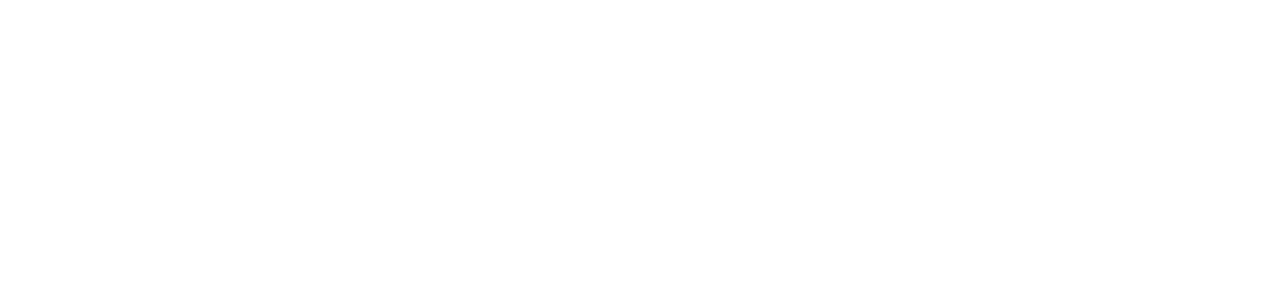
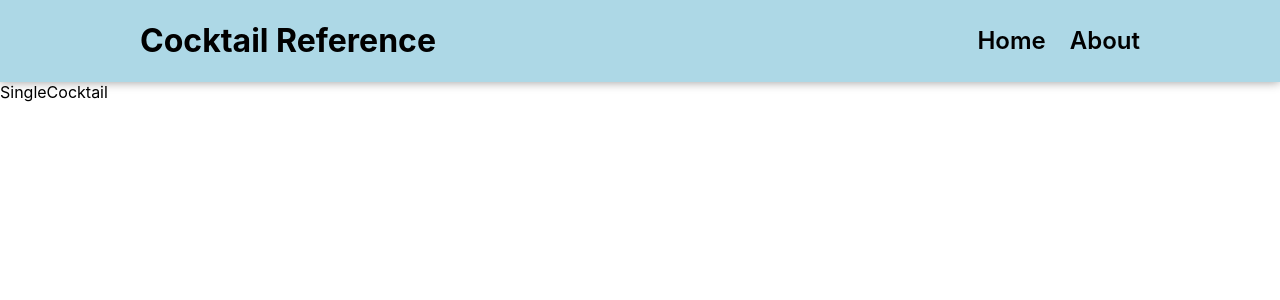
Before and after one commit to atklenner/component-practice, a React (Create React App) app: page /cocktails/1 in a window 1280 px wide. Before the commit this address had no page. Shown: the top 300 px of the page. Built offline with nearby package versions, Linux system fonts and the light colour scheme.

Commit message:
Complete header and routes

```diff
--- a/src/App.js
+++ b/src/App.js
@@ -35,7 +35,7 @@
         <Route path="/navbar" element={<Navbar />} />
         <Route path="/sidebar" element={<Sidebar />} />
         <Route path="/cart" element={<Cart />} />
-        <Route path="/cocktails" element={<Cocktails />} />
+        <Route path="/cocktails/*" element={<Cocktails />} />
       </Routes>
     </>
   );
--- a/src/pages/Cocktails/Cocktails.js
+++ b/src/pages/Cocktails/Cocktails.js
@@ -1,3 +1,20 @@
+import { Routes, Route } from "react-router-dom";
+import Navbar from "./components/Navbar";
+import Home from "./pages/Home";
+import About from "./pages/About";
+import SingleCocktail from "./pages/SingleCocktail";
+import Error from "./pages/Error";
+
 export default function Cocktails() {
-  return <div>Cocktails</div>;
+  return (
+    <>
+      <Navbar />
+      <Routes>
+        <Route path="/" element={<Home />} />
+        <Route path="about" element={<About />} />
+        <Route path=":id" element={<SingleCocktail />} />
+        <Route path="error" element={<Error />} />
+      </Routes>
+    </>
+  );
 }
--- /dev/null
+++ b/src/pages/Cocktails/Styles/Navbar.module.css
@@ -0,0 +1,32 @@
+.container {
+  background-color: lightblue;
+  box-shadow: 0 0 10px rgba(0, 0, 0, 0.4);
+}
+
+.header {
+  display: flex;
+  justify-content: space-between;
+  align-items: center;
+  max-width: 1000px;
+  width: 90%;
+  margin: auto;
+}
+
+.linkList {
+  margin: 0;
+  padding: 0;
+  list-style: none;
+  display: flex;
+  gap: 1.5em;
+}
+
+.link {
+  text-decoration: none;
+  color: black;
+  font-weight: 600;
+  font-size: 1.5rem;
+}
+
+.link:hover {
+  color: whitesmoke;
+}
--- /dev/null
+++ b/src/pages/Cocktails/components/CocktailList.js
@@ -0,0 +1,3 @@
+export default function CocktailList() {
+  return <div>CocktailList</div>;
+}
--- /dev/null
+++ b/src/pages/Cocktails/components/Navbar.js
@@ -0,0 +1,26 @@
+import { Link } from "react-router-dom";
+import styles from "../Styles/Navbar.module.css";
+
+export default function Navbar() {
+  return (
+    <div className={styles.container}>
+      <header className={styles.header}>
+        <h1>Cocktail Reference</h1>
+        <nav>
+          <ul className={styles.linkList}>
+            <li>
+              <Link to="/cocktails" className={styles.link}>
+                Home
+              </Link>
+            </li>
+            <li>
+              <Link to="/cocktails/about" className={styles.link}>
+                About
+              </Link>
+            </li>
+          </ul>
+        </nav>
+      </header>
+    </div>
+  );
+}
--- /dev/null
+++ b/src/pages/Cocktails/components/SearchForm.js
@@ -0,0 +1,8 @@
+export default function SearchForm({ handleChange }) {
+  return (
+    <form>
+      <h2>Search Your Favorite Cocktail</h2>
+      <input type="text" onChange={handleChange} />
+    </form>
+  );
+}
--- /dev/null
+++ b/src/pages/Cocktails/pages/About.js
@@ -0,0 +1,8 @@
+export default function About() {
+  return (
+    <main>
+      <h2>About Us</h2>
+      <p>lorem ipsum blah blah blah</p>
+    </main>
+  );
+}
--- /dev/null
+++ b/src/pages/Cocktails/pages/Error.js
@@ -0,0 +1,3 @@
+export default function Error() {
+  return <div>Error</div>;
+}
--- /dev/null
+++ b/src/pages/Cocktails/pages/Home.js
@@ -0,0 +1,11 @@
+import SearchForm from "../components/SearchForm";
+import CocktailList from "../components/CocktailList";
+
+export default function Home() {
+  return (
+    <main>
+      <SearchForm />
+      <CocktailList />
+    </main>
+  );
+}
--- /dev/null
+++ b/src/pages/Cocktails/pages/SingleCocktail.js
@@ -0,0 +1,3 @@
+export default function SingleCocktail() {
+  return <div>SingleCocktail</div>;
+}
```
Also changed, not shown: src/pages/Cocktails/components/CocktailCard.js (added).
